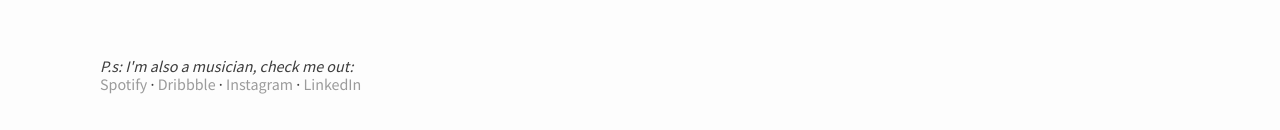
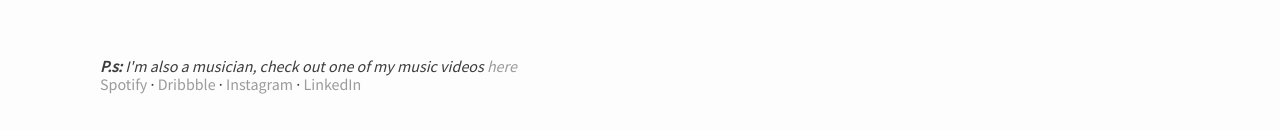
Before and after one commit to JacopoContin/portfolio, a plain HTML site: page index.html in a window 1280 px wide. Shown: the part 756-886 px from the top of the page. Drawn offline with Linux system fonts and the light colour scheme.

Commit message:
Add files via upload

```diff
--- a/index.html
+++ b/index.html
@@ -56,7 +56,7 @@
 					</ul>
 				</div>
 				<div id="links">
-					<p style="font-style: italic;">P.s: I'm also a musician, check me out:</p>
+					<p style="font-style: italic;"><strong>P.s:</strong> I'm also a musician, check out one of my music videos <a href="https://www.youtube.com/watch?v=p6kPU5kYupo" target="_blank">here</a></p>
 					<p><a href="https://open.spotify.com/artist/72meWwhsGhrL28d04l8axG" target="_blank">Spotify</a> &middot <a href="https://dribbble.com/jacopocontin" target="_blank">Dribbble</a> &middot <a href="https://www.instagram.com/jacopo.contin/" target="_blank">Instagram</a> &middot <a href="https://www.linkedin.com/in/jacopocontin/" target="_blank">LinkedIn</a>
 					</p>
 				</div>
```
